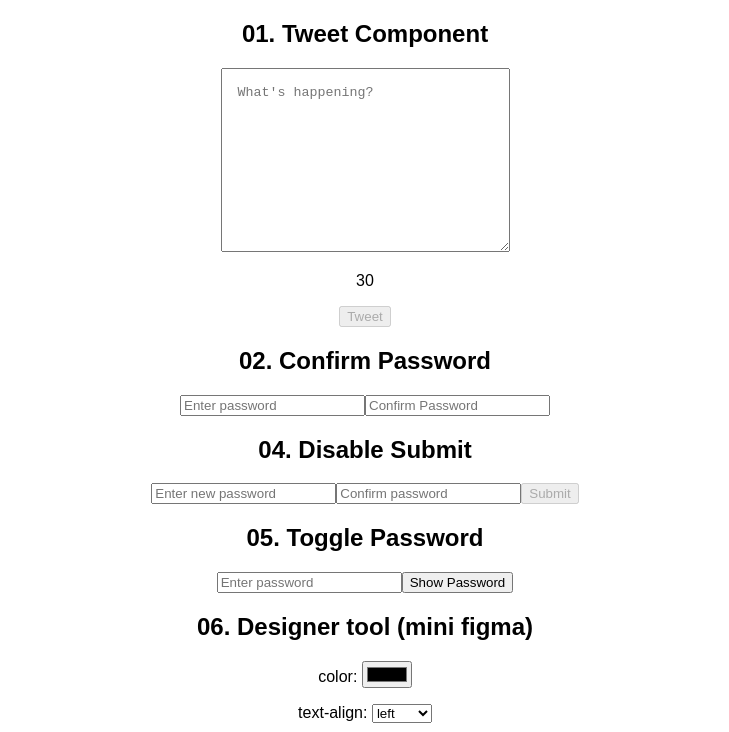
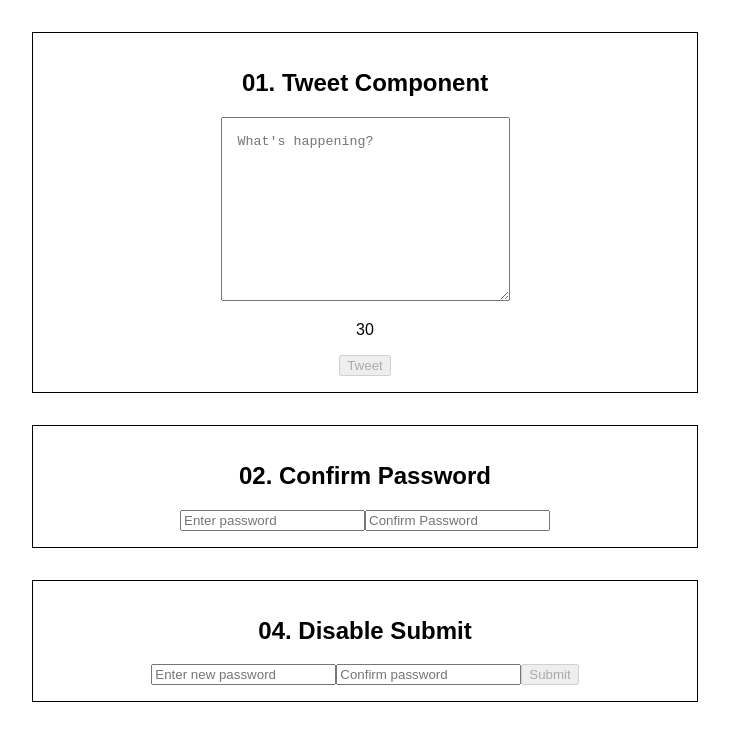
Before and after one commit to SK02K1/REACT-Playground, a React (Create React App) app: page / in a window 1280 px wide. Shown: the top 732 px of the page, without its empty margins (275-1004 px from the left). Built offline with nearby package versions, Linux system fonts and the light colour scheme.

Commit message:
style: update layout

```diff
--- a/src/components/ConfirmPass.jsx
+++ b/src/components/ConfirmPass.jsx
@@ -4,7 +4,7 @@ export const ConfirmPass = () => {
   const [password, setPassword] = useState("");
   const [confirmPass, setConfirmPass] = useState("");
   return (
-    <div>
+    <div className="container">
       <h2>02. Confirm Password</h2>
       <form>
         <input
--- a/src/components/DisableSubmit.jsx
+++ b/src/components/DisableSubmit.jsx
@@ -7,7 +7,7 @@ export const DisableSubmit = () => {
     console.log(password);
   };
   return (
-    <div>
+    <div className="container">
       <h2>04. Disable Submit</h2>
       <input
         onChange={(e) => setPassword(e.target.value)}
--- a/src/components/Figma.jsx
+++ b/src/components/Figma.jsx
@@ -11,7 +11,7 @@ export const Figma = () => {
   const [textAlign, setTextAlign] = useState(alignments[0]);
   const [fontSize, setFontSize] = useState(16);
   return (
-    <div>
+    <div className="container">
       <h2>06. Designer tool (mini figma)</h2>
 
       <label htmlFor="color">
--- a/src/components/TogglePassword.jsx
+++ b/src/components/TogglePassword.jsx
@@ -3,7 +3,7 @@ import { useState } from "react";
 export const TogglePassword = () => {
   const [isPasswordVisible, setIsPasswordVisible] = useState(false);
   return (
-    <div>
+    <div className="container">
       <h2>05. Toggle Password</h2>
       <input
         type={isPasswordVisible ? "text" : "password"}
--- a/src/components/Tweet.jsx
+++ b/src/components/Tweet.jsx
@@ -3,7 +3,7 @@ import { useState } from "react";
 export const Tweet = () => {
   const [tweet, setTweet] = useState("");
   return (
-    <div>
+    <div className="container">
       <h2>01. Tweet Component</h2>
       <textarea
         onChange={(e) => setTweet(e.target.value)}
--- a/src/styles.css
+++ b/src/styles.css
@@ -20,3 +20,15 @@ label {
   justify-content: center;
   align-items: center;
 }
+
+.container {
+  border: 1px solid black;
+  margin: 2rem auto;
+  padding: 1rem;
+}
+
+@media screen and (min-width: 1024px) {
+  .container {
+    width: 50%;
+  }
+}
```
